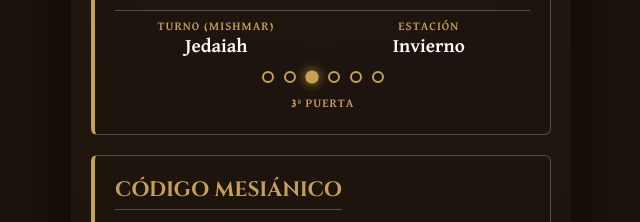
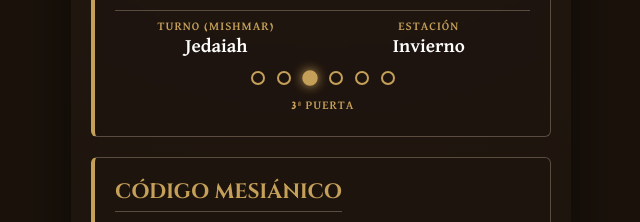
Before and after one commit to gedeon1972-svg/qumran-watch, a website built with Vite: page index.html in a window 1280 px wide. Shown: the part 390-612 px from the top of the page, 319-959 px from the left. Built offline with nearby package versions, Linux system fonts and the light colour scheme; no server answers.

Commit message:
Update styles.css

```diff
--- a/src/css/styles.css
+++ b/src/css/styles.css
@@ -871,30 +871,3 @@ nav.nav-bar {
     font-style: italic;
     border-radius: 0 5px 5px 0;
 }
-
-/* =========================================================
-   RESTAURACIÓN: PUERTAS DEL SOL (Horizontales)
-   ========================================================= */
-.gates-container {
-    display: flex !important;
-    flex-direction: row !important;
-    justify-content: center !important;
-    align-items: center !important;
-    gap: 10px !important;
-    margin: 15px 0 !important;
-    width: 100% !important;
-}
-
-.gate-dot {
-    width: 12px !important;
-    height: 12px !important;
-    border-radius: 50% !important;
-    border: 2px solid var(--gold) !important;
-    background: transparent !important;
-    flex-shrink: 0 !important;
-}
-
-.gate-dot.active {
-    background: var(--gold) !important;
-    box-shadow: 0 0 10px rgba(212, 175, 55, 0.8) !important;
-}
```
